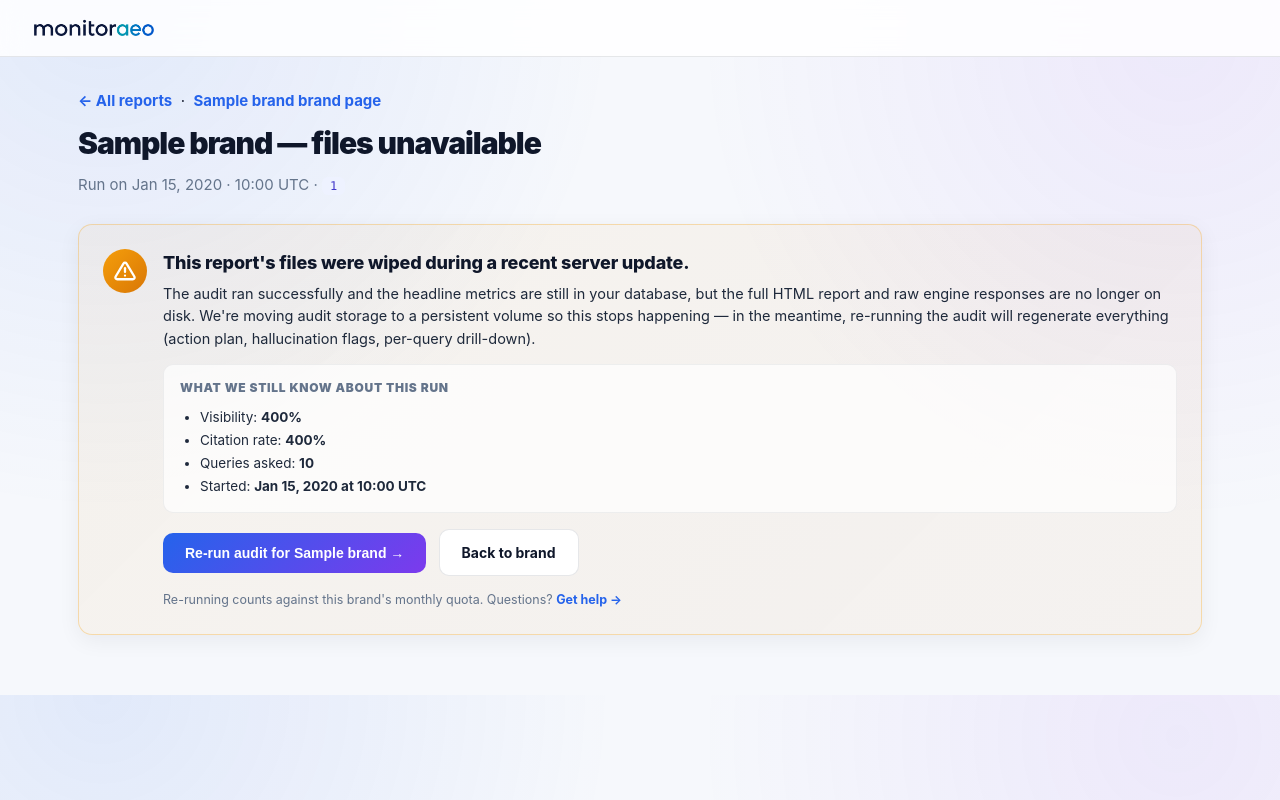
After one commit to willbakhos/aeosudit, a Python web app: template templates/dashboard/report_unavailable.html.j2 in a window 1280 px wide. The commit adds this page. Run offline with Jinja, Linux system fonts and the light colour scheme; the template is opened without the code that fills it: most values are stand-ins (such as "Sample title", 1, 10 or a date in 2020).

Commit message:
Graceful 'report unavailable' page + crisp dropdown chevron
- Detect missing report.html/raw_responses.json in /dashboard/reports/{run_id} and render a styled 'files were wiped during a recent server update' page with a re-run CTA, instead of the raw JSON 404 inside the iframe. Triggered when Railway's ephemeral filesystem wipes audit artifacts on deploy
- Replace the 9px Unicode ▾ dropdown indicator (which rendered as a smudge) with an inline SVG chevron that also rotates 180° on hover

```diff
--- /dev/null
+++ b/templates/dashboard/report_unavailable.html.j2
@@ -0,0 +1,58 @@
+{% extends "dashboard/_layout.html.j2" %}
+{% block title %}Report unavailable · monitoraeo{% endblock %}
+{% block content %}
+
+<p style="margin:0 0 8px;">
+  <a href="/dashboard/reports" style="color:var(--blue); font-weight:700; text-decoration:none;">← All reports</a>
+  {% if brand %}
+    &nbsp;·&nbsp;
+    <a href="/dashboard/brands/{{ brand.id }}" style="color:var(--blue); font-weight:700; text-decoration:none;">{{ brand.name }} brand page</a>
+  {% endif %}
+</p>
+
+<h1 style="margin:8px 0 6px;">{{ brand.name if brand else 'Report' }} — files unavailable</h1>
+<p style="color:var(--muted); margin:0 0 28px;">
+  Run on {{ run.started_at.strftime('%b %d, %Y · %H:%M') }} UTC ·
+  <code style="background:#eef2ff; color:#4338ca; padding:2px 8px; border-radius:6px; font-size:12px;">{{ run.run_id }}</code>
+</p>
+
+<div class="card" style="background:linear-gradient(135deg, rgba(245,158,11,.06), rgba(217,119,6,.05)); border:1px solid rgba(245,158,11,.30); padding:24px;">
+  <div style="display:flex; gap:16px; align-items:flex-start;">
+    <div style="flex:0 0 44px; height:44px; border-radius:50%; background:linear-gradient(135deg, #f59e0b, #d97706); display:flex; align-items:center; justify-content:center;">
+      <svg width="22" height="22" viewBox="0 0 24 24" fill="none" stroke="white" stroke-width="2.5" stroke-linecap="round" stroke-linejoin="round"><path d="M10.29 3.86 1.82 18a2 2 0 0 0 1.71 3h16.94a2 2 0 0 0 1.71-3L13.71 3.86a2 2 0 0 0-3.42 0z"/><line x1="12" y1="9" x2="12" y2="13"/><line x1="12" y1="17" x2="12.01" y2="17"/></svg>
+    </div>
+    <div style="flex:1;">
+      <h3 style="margin:0 0 6px; font-size:18px;">This report's files were wiped during a recent server update.</h3>
+      <p style="margin:0 0 14px; color:var(--ink-2); font-size:14.5px; line-height:1.55;">
+        The audit ran successfully and the headline metrics are still in your database, but the full HTML report and raw engine responses are no longer on disk. We're moving audit storage to a persistent volume so this stops happening — in the meantime, re-running the audit will regenerate everything (action plan, hallucination flags, per-query drill-down).
+      </p>
+
+      <div style="background:rgba(255,255,255,.7); border-radius:10px; padding:14px 16px; margin-bottom:16px; border:1px solid rgba(15,23,42,.06);">
+        <p style="margin:0 0 8px; font-size:12px; font-weight:900; letter-spacing:.06em; text-transform:uppercase; color:var(--muted);">What we still know about this run</p>
+        <ul style="margin:0; padding-left:20px; color:var(--ink-2); font-size:13.5px; line-height:1.7;">
+          {% if run.visibility_rate is not none %}<li>Visibility: <strong>{{ '%.0f'|format(run.visibility_rate * 100) }}%</strong></li>{% endif %}
+          {% if run.citation_rate is not none %}<li>Citation rate: <strong>{{ '%.0f'|format(run.citation_rate * 100) }}%</strong></li>{% endif %}
+          {% if run.queries_total %}<li>Queries asked: <strong>{{ run.queries_total }}</strong></li>{% endif %}
+          <li>Started: <strong>{{ run.started_at.strftime('%b %d, %Y at %H:%M UTC') }}</strong></li>
+        </ul>
+      </div>
+
+      {% if brand %}
+        <form method="POST" action="/dashboard/brands/{{ brand.id }}/runs" style="display:inline-block; margin:0;">
+          <button type="submit" class="btn" style="padding:12px 22px; font-size:14px;">
+            Re-run audit for {{ brand.name }} →
+          </button>
+        </form>
+        <a href="/dashboard/brands/{{ brand.id }}" class="btn ghost" style="margin-left:8px; padding:12px 22px; font-size:14px;">Back to brand</a>
+      {% else %}
+        <a href="/dashboard/reports" class="btn">Back to reports</a>
+      {% endif %}
+
+      <p style="margin:14px 0 0; font-size:12.5px; color:var(--muted);">
+        Re-running counts against this brand's monthly quota. Questions? <a href="/support" style="color:var(--blue); font-weight:700;">Get help →</a>
+      </p>
+    </div>
+  </div>
+</div>
+
+{% endblock %}
```
Also changed, not shown: src/dashboard.py (+17 -0 lines), templates/_layout.html.j2 (+13 -1 lines).
